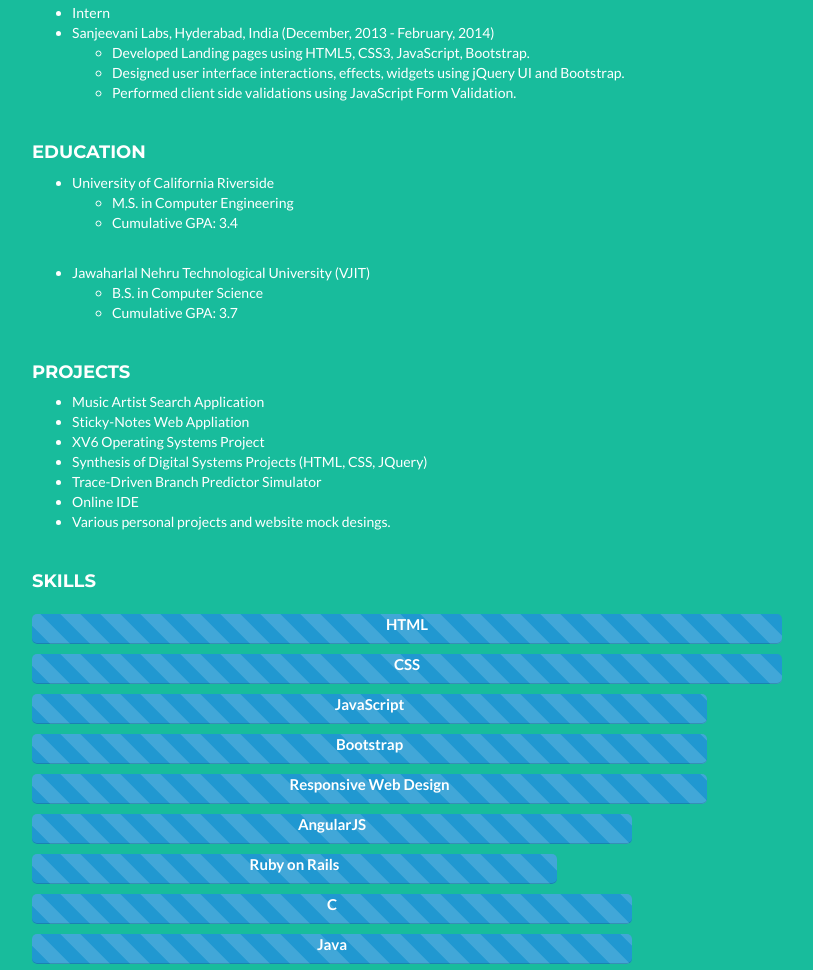
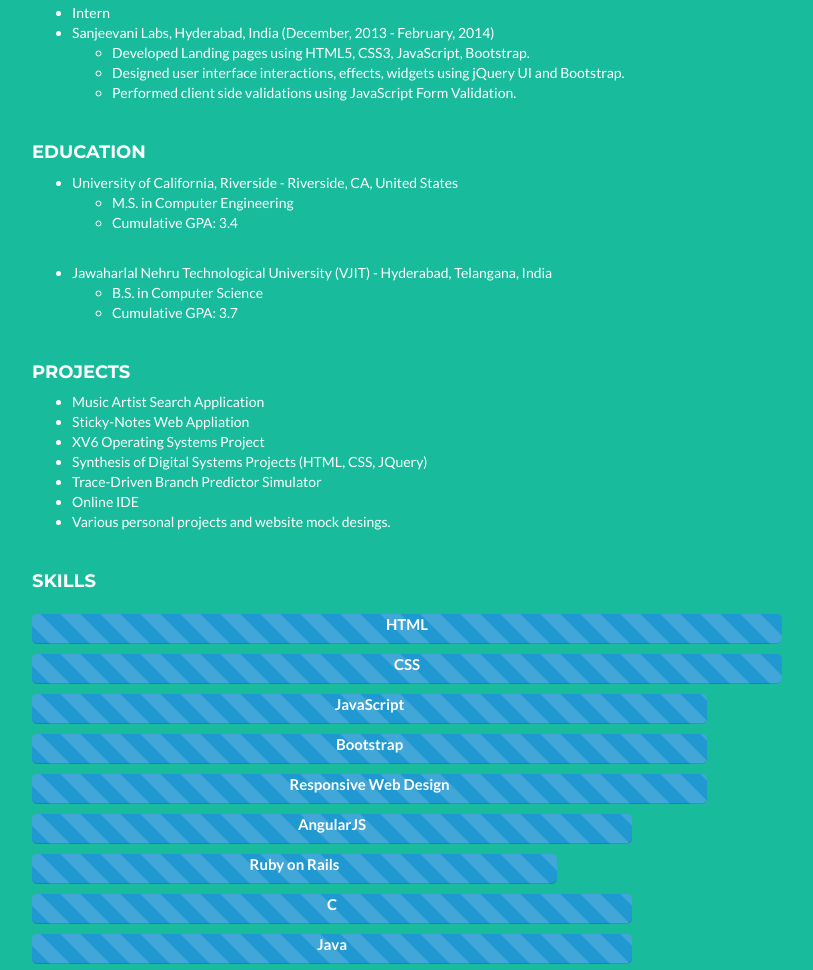
Before and after one commit to KiranRiddle7/KiranKK7, a website: page index.html in a window 1280 px wide. Shown: the part 2920-3890 px from the top of the page, without its empty margins (233-1046 px from the left). Drawn offline with nearby package versions, Linux system fonts and the light colour scheme.

Commit message:
changes to info

```diff
--- a/index.html
+++ b/index.html
@@ -250,7 +250,7 @@
   <br>
                     <h4>Education</h4>
                     <ul>
-                        <li>University of California Riverside</li>
+                        <li>University of California, Riverside - Riverside, CA, United States </li>
                             <ul>
                                 <li>M.S. in Computer Engineering</li>
                                 <li>Cumulative GPA: 3.4</li>
@@ -258,7 +258,7 @@
                     </ul>
                                 <br>
                     <ul>
-                        <li>Jawaharlal Nehru Technological University (VJIT)</li>
+                        <li>Jawaharlal Nehru Technological University (VJIT) - Hyderabad, Telangana, India</li>
                             <ul>
                                 <li>B.S. in Computer Science</li>
                                 <li>Cumulative GPA: 3.7</li>
```
